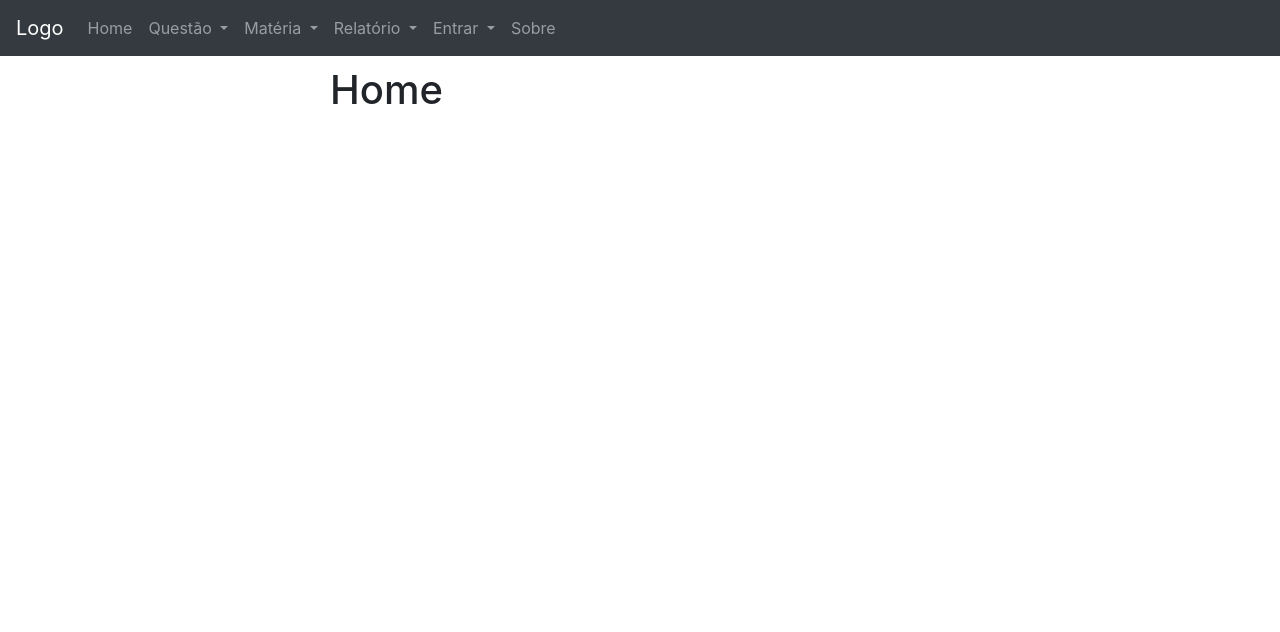
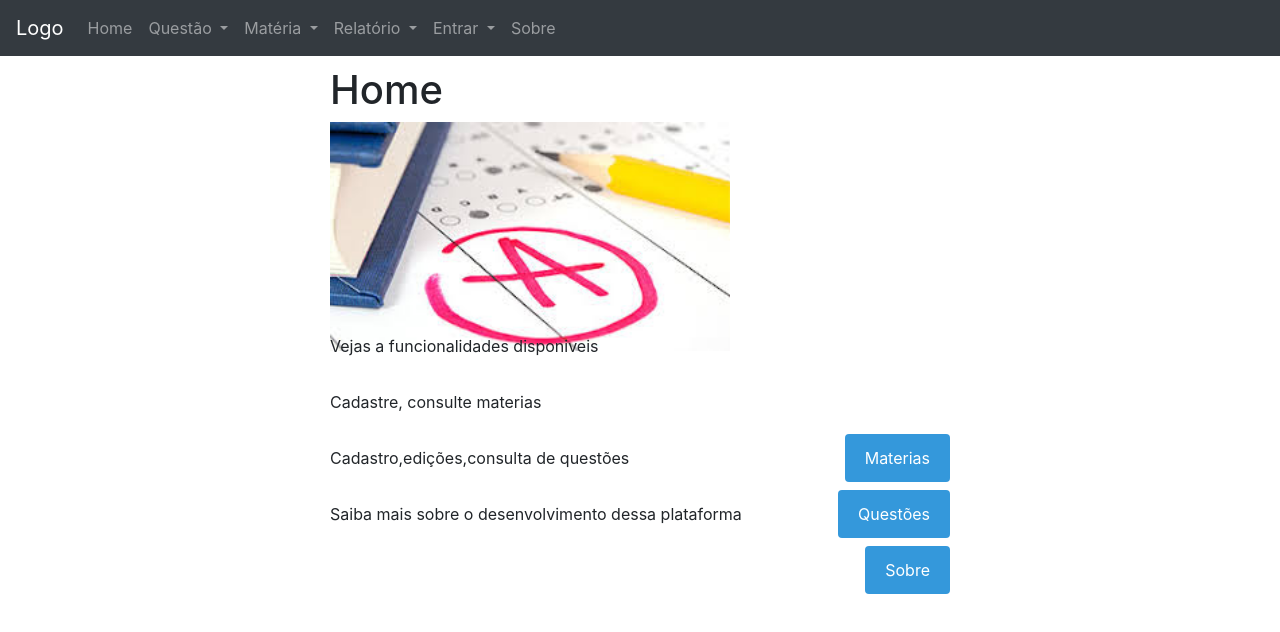
Before and after one commit to GustavoRovelo/Projeto, a website: page CloneGeradoQuestao/public_html/home.html in a window 1280 px wide. Drawn offline with nearby package versions, Linux system fonts and the light colour scheme.

Commit message:
imagens home

```diff
--- a/CloneGeradoQuestao/public_html/home.html
+++ b/CloneGeradoQuestao/public_html/home.html
@@ -24,7 +24,7 @@ and open the template in the editor.
 
             <!-- Links -->
             <ul class="navbar-nav">
-              <li class="nav-item">
+                <li class="nav-item">
                     <a class="nav-link" href="home.html">Home</a>
                 </li>
                 <!-- Dropdown -->
@@ -78,6 +78,38 @@ and open the template in the editor.
         <div class="column side"></div>
         <div class="column middle">
             <h1>Home</h1>
+            <div class="w3-content w3-section" style="width:400px;;height: 200px">
+                <img class="mySlides" src="prova1.jpg" style="width:100%;">
+                <img class="mySlides" src="prova2.jpg" style="width:100%;height: auto">
+                <img class="mySlides" src="prova3.jpg" style="width:100%;height: auto">
+            </div>
+            <label> Vejas a funcionalidades disponiveis </label><br>
+            <label> Cadastre, consulte materias </label><br>
+            <input type="button" style="float: center" value="Materias">
+            <label> Cadastro,edições,consulta de questões </label><br>
+            <input type="button" value="Questões">
+            <label> Saiba mais sobre o desenvolvimento dessa plataforma </label><br>
+            <input type="button" value="Sobre">
+
         </div>
+        <script>
+            var myIndex = 0;
+            carousel();
+
+            function carousel() {
+                var i;
+                var x = document.getElementsByClassName("mySlides");
+                for (i = 0; i < x.length; i++) {
+                    x[i].style.display = "none";
+                }
+                myIndex++;
+                if (myIndex > x.length) {
+                    myIndex = 1
+                }
+                x[myIndex - 1].style.display = "block";
+                setTimeout(carousel, 2000); // Change image every 2 seconds
+            }
+        </script>
     </body>
+
 </html>
```
Also changed, not shown: CloneGeradoQuestao/public_html/prova1.jpg (added), CloneGeradoQuestao/public_html/prova2.jpg (added), CloneGeradoQuestao/public_html/prova3.jpg (added).
